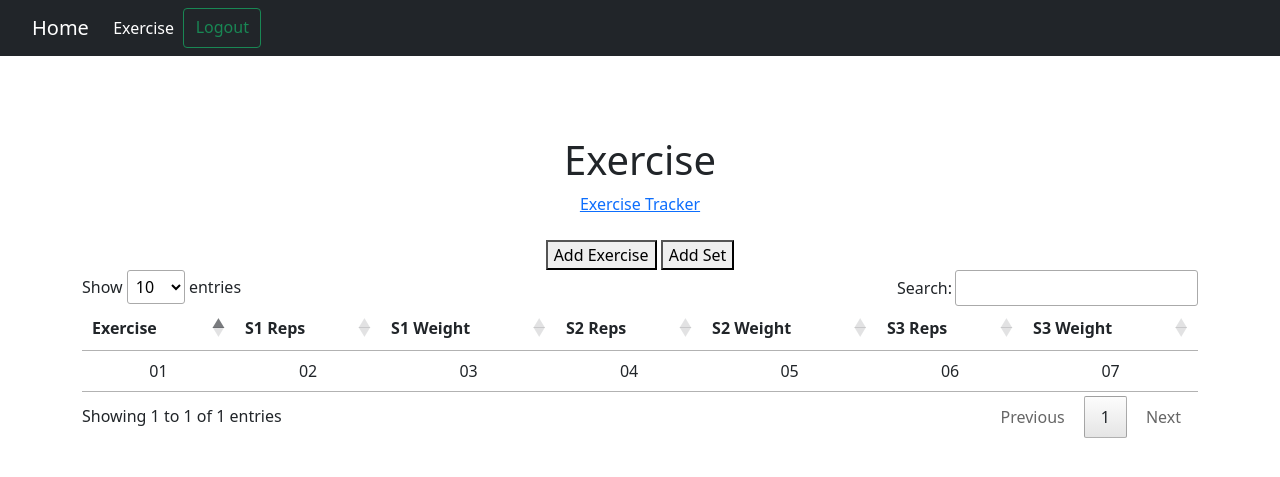
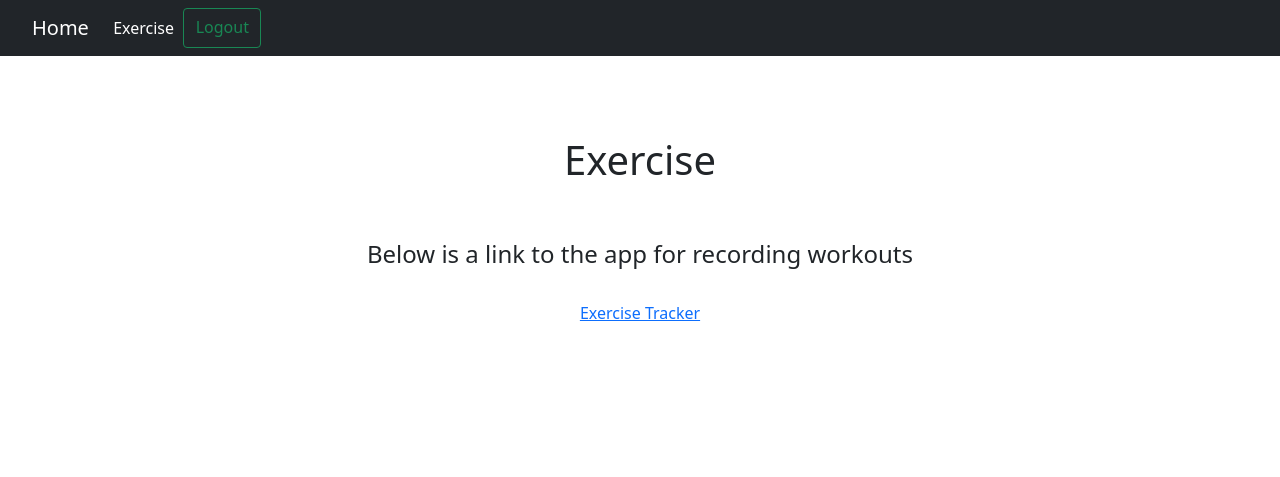
Before and after one commit to jakebakken/gym, a Flask app: template flask_dir/templates/exercise.html in a window 1280 px wide. Shown: the top 477 px of the page. Run offline with Flask 3, Linux system fonts and the light colour scheme; the template is opened without the code that fills it, so the values that code supplies are empty; some libraries are stand-ins or nearby versions.

Commit message:
removed tags pertaining to jquery for now

```diff
--- a/flask_dir/templates/base.html
+++ b/flask_dir/templates/base.html
@@ -38,9 +38,6 @@
     <meta charset="UTF-8">
     <meta name="viewport" content="width=device-width, initial-scale=1, shrink-to-fit=no">
     <link href="https://cdn.jsdelivr.net/npm/bootstrap@5.0.2/dist/css/bootstrap.min.css" rel="stylesheet" integrity="sha384-EVSTQN3/azprG1Anm3QDgpJLIm9Nao0Yz1ztcQTwFspd3yD65VohhpuuCOmLASjC" crossorigin="anonymous">
-    <link rel="stylesheet" type="text/css" href="https://cdn.datatables.net/1.11.3/css/jquery.dataTables.min.css">
-    <link rel="stylesheet" type="text/css" href="https://cdn.datatables.net/buttons/2.0.1/css/buttons.dataTables.min.css">
-    <link rel="stylesheet" type="text/css" href="https://cdn.datatables.net/autofill/2.3.9/css/autoFill.dataTables.min.css">
     <title>{% block title %}Get After It{% endblock %}</title>
 </head>
 <body>
--- a/flask_dir/templates/exercise.html
+++ b/flask_dir/templates/exercise.html
@@ -2,62 +2,9 @@
 <body>
     {% block content %}
     <h1>Exercise</h1>
+    <br/><br/>
+    <h4>Below is a link to the app for recording workouts</h4>
+    <br/>
     <a class="exercise-dashboard-link" href="/exercise_dashboard">Exercise Tracker</a>
-    <br/><br/>
-    <button id="add-exercise-button">Add Exercise</button>
-    <button id="add-set-button">Add Set</button>
-    <div id="datatable-div">
-        <table id="test-datatable" class="datatable">
-            <thead>
-                <tr>
-                    <th>Exercise</th>
-                    <th>S1 Reps</th>
-                    <th>S1 Weight</th>
-                    <th>S2 Reps</th>
-                    <th>S2 Weight</th>
-                    <th>S3 Reps</th>
-                    <th>S3 Weight</th>
-                </tr>
-            </thead>
-        </table>
-    </div>
-    <script src="https://ajax.googleapis.com/ajax/libs/jquery/3.6.0/jquery.min.js"></script>
-    <script type="text/javascript" src="https://cdn.datatables.net/1.11.3/js/jquery.dataTables.min.js"></script>
-    <script type="text/javascript" src="https://cdn.datatables.net/buttons/2.0.1/js/dataTables.buttons.min.js"></script>
-    <script type="text/javascript">
-        $(document).ready( function () {
-            $('#test-datatable').DataTable();
-        } );
-
-        $(document).ready( function() {
-            var t = $('#test-datatable').DataTable();
-            var counter = 0;
-
-            $('#add-exercise-button').on( 'click', function () {
-                t.row.add( [
-                    counter +'1',
-                    counter +'2',
-                    counter +'3',
-                    counter +'4',
-                    counter +'5',
-                    counter +'6',
-                    counter +'7',
-                ] ).draw( false );
-
-                counter++;
-            } );
-
-            // Automatically add a first row of data
-            $('#add-exercise-button').click();
-        } );
-
-        $(document).ready( function() {
-
-            $('#add-set-button').on( 'click', function () {
-                $('#test-datatable thead tr').append('<th/>');
-            } );
-
-        } );
-    </script>
     {% endblock %}
 </body>
```
